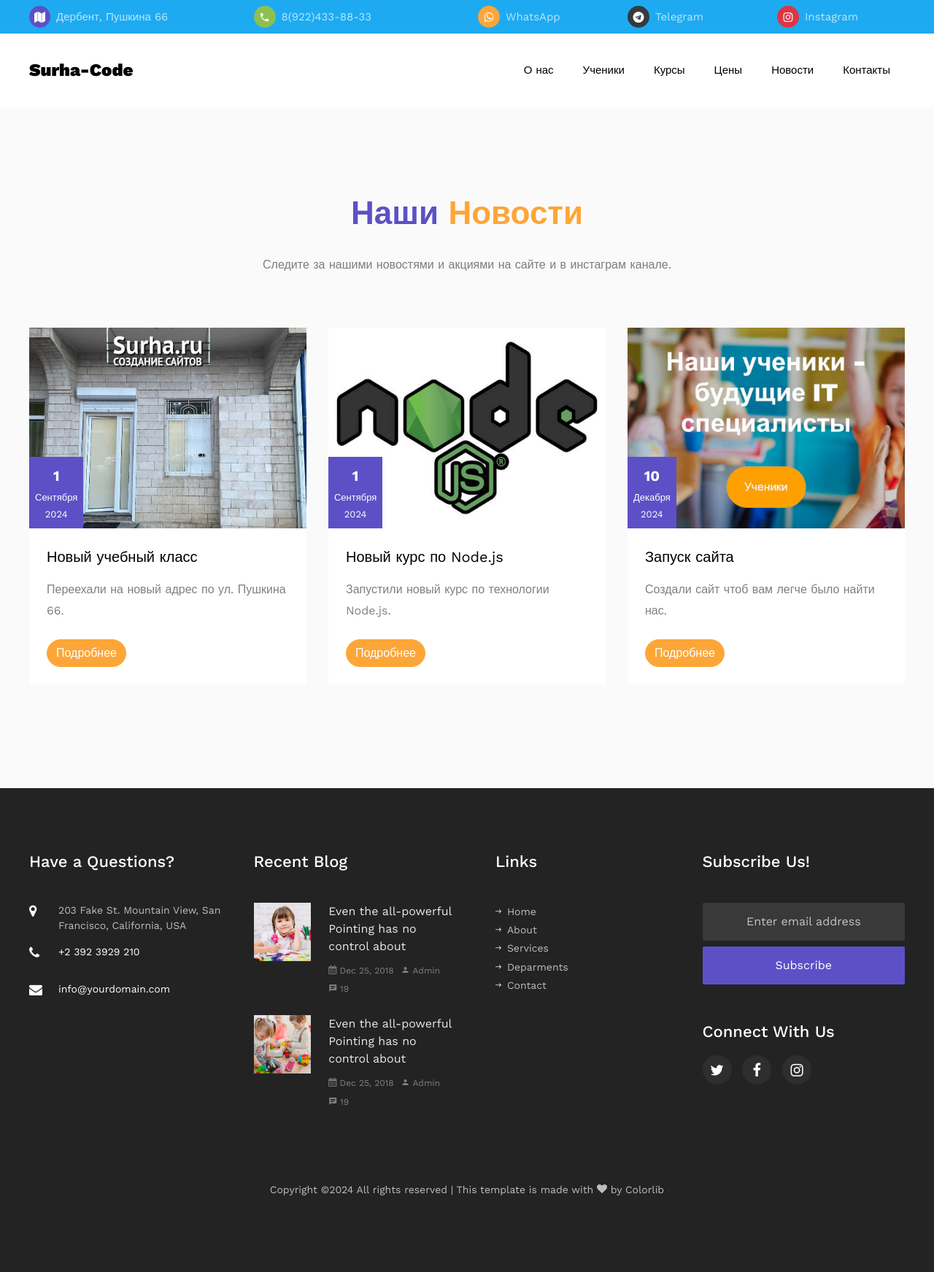
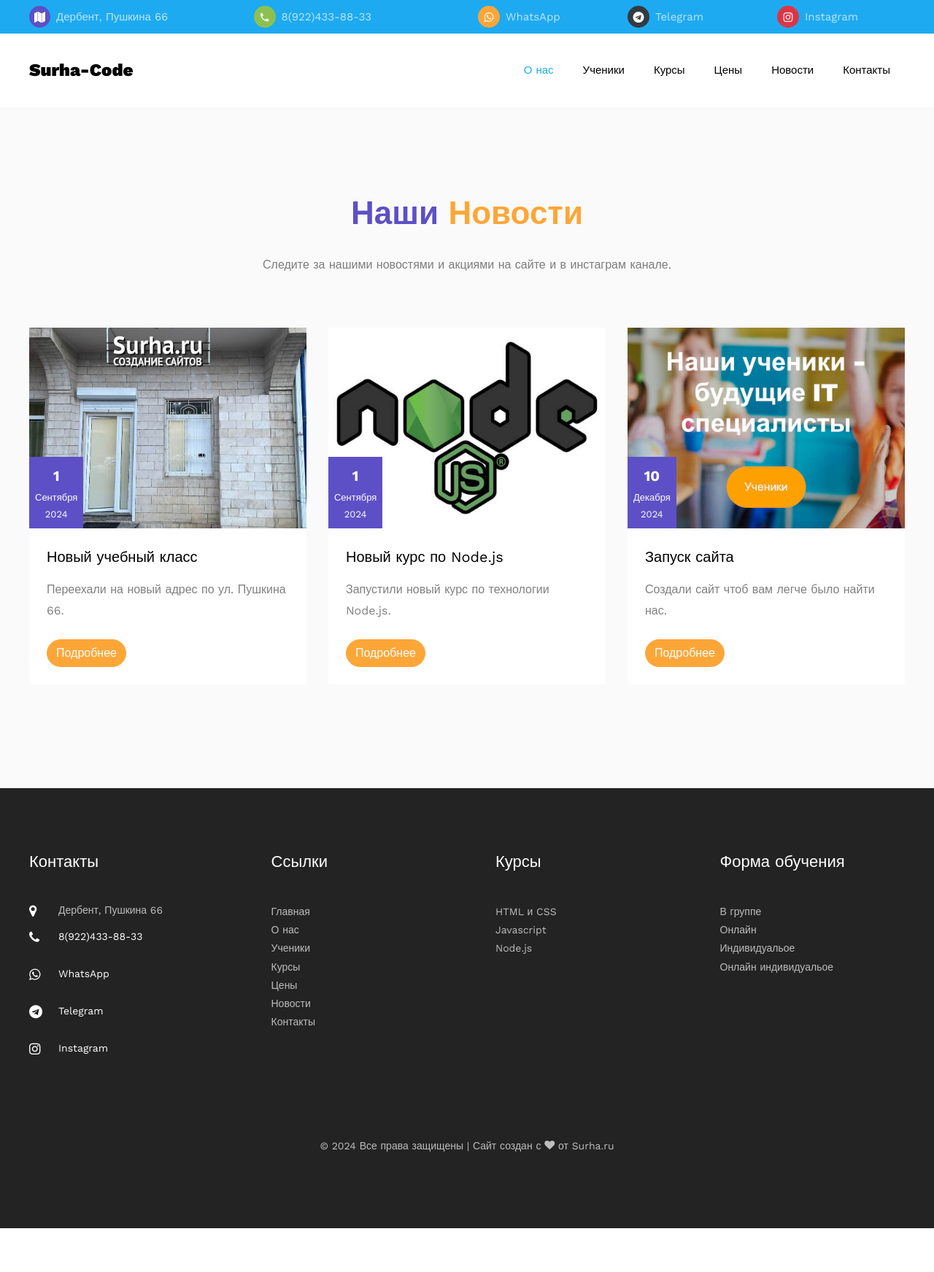
Before and after one commit to Surha05/surha-code, a PHP site: page /blog.php in a window 1280 px wide. Shown: the whole page at 73% size. After the commit the page ends 1683 px from the top, so only its background shows below. Run offline with PHP 8.4, Linux system fonts and the light colour scheme; some libraries are stand-ins or nearby versions; some web fonts are replaced.

Commit message:
правки на Главной

```diff
--- /dev/null
+++ b/css/surha.css
@@ -0,0 +1,4 @@
+.img-block {
+  display: block;
+  width: 100%;
+}
--- a/modules/footer/footer.php
+++ b/modules/footer/footer.php
@@ -3,71 +3,50 @@
 			<div class="row mb-5">
 				<div class="col-md-6 col-lg-3">
 					<div class="ftco-footer-widget mb-5">
-						<h2 class="ftco-heading-2">Have a Questions?</h2>
+						<h2 class="ftco-heading-2">Контакты</h2>
 						<div class="block-23 mb-3">
 							<ul>
-								<li><span class="icon icon-map-marker"></span><span class="text">203 Fake St. Mountain View, San Francisco, California, USA</span></li>
-								<li><a href="#"><span class="icon icon-phone"></span><span class="text">+2 392 3929 210</span></a></li>
-								<li><a href="#"><span class="icon icon-envelope"></span><span class="text">info@yourdomain.com</span></a></li>
+								<li><span class="icon icon-map-marker"></span><span class="text">Дербент, Пушкина 66</span></li>
+								<li><a href="tel:89224338833"><span class="icon icon-phone"></span><span class="text">8(922)433-88-33</span></a></li>
+								<li><a href="https://wa.me/79224338833"><span class="icon icon-whatsapp"></span><span class="text">WhatsApp</span></a></li>
+								<li><a href="https://t.me/Surha05"><span class="icon icon-telegram"></span><span class="text">Telegram</span></a></li>
+								<li><a href="https://www.instagram.com/surha_code/"><span class="icon icon-instagram"></span><span class="text">Instagram</span></a></li>
 							</ul>
 						</div>
 					</div>
 				</div>
 				<div class="col-md-6 col-lg-3">
-					<div class="ftco-footer-widget mb-5">
-						<h2 class="ftco-heading-2">Recent Blog</h2>
-						<div class="block-21 mb-4 d-flex">
-							<a class="blog-img mr-4" style="background-image: url(images/image_1.jpg);"></a>
-							<div class="text">
-								<h3 class="heading"><a href="#">Even the all-powerful Pointing has no control about</a></h3>
-								<div class="meta">
-									<div><a href="#"><span class="icon-calendar"></span> Dec 25, 2018</a></div>
-									<div><a href="#"><span class="icon-person"></span> Admin</a></div>
-									<div><a href="#"><span class="icon-chat"></span> 19</a></div>
-								</div>
-							</div>
-						</div>
-						<div class="block-21 mb-5 d-flex">
-							<a class="blog-img mr-4" style="background-image: url(images/image_2.jpg);"></a>
-							<div class="text">
-								<h3 class="heading"><a href="#">Even the all-powerful Pointing has no control about</a></h3>
-								<div class="meta">
-									<div><a href="#"><span class="icon-calendar"></span> Dec 25, 2018</a></div>
-									<div><a href="#"><span class="icon-person"></span> Admin</a></div>
-									<div><a href="#"><span class="icon-chat"></span> 19</a></div>
-								</div>
-							</div>
-						</div>
+					<div class="ftco-footer-widget mb-5 ml-md-4">
+						<h2 class="ftco-heading-2">Ссылки</h2>
+						<ul class="list-unstyled">
+							<li><a href="/">Главная</a></li>
+							<li><a href="/about.php">О нас</a></li>
+							<li><a href="/students.php">Ученики</a></li>
+							<li><a href="/courses.php">Курсы</a></li>
+							<li><a href="/prices.php">Цены</a></li>
+							<li><a href="/blog.php">Новости</a></li>
+							<li><a href="/contact.php">Контакты</a></li>
+						</ul>
 					</div>
 				</div>
 				<div class="col-md-6 col-lg-3">
 					<div class="ftco-footer-widget mb-5 ml-md-4">
-						<h2 class="ftco-heading-2">Links</h2>
+						<h2 class="ftco-heading-2">Курсы</h2>
 						<ul class="list-unstyled">
-							<li><a href="#"><span class="ion-ios-arrow-round-forward mr-2"></span>Home</a></li>
-							<li><a href="#"><span class="ion-ios-arrow-round-forward mr-2"></span>About</a></li>
-							<li><a href="#"><span class="ion-ios-arrow-round-forward mr-2"></span>Services</a></li>
-							<li><a href="#"><span class="ion-ios-arrow-round-forward mr-2"></span>Deparments</a></li>
-							<li><a href="#"><span class="ion-ios-arrow-round-forward mr-2"></span>Contact</a></li>
+							<li><a href="/courses.php">HTML и CSS</a></li>
+							<li><a href="/courses.php">Javascript</a></li>
+							<li><a href="/courses.php">Node.js</a></li>
 						</ul>
 					</div>
 				</div>
 				<div class="col-md-6 col-lg-3">
-					<div class="ftco-footer-widget mb-5">
-						<h2 class="ftco-heading-2">Subscribe Us!</h2>
-						<form action="#" class="subscribe-form">
-							<div class="form-group">
-								<input type="text" class="form-control mb-2 text-center" placeholder="Enter email address">
-								<input type="submit" value="Subscribe" class="form-control submit px-3">
-							</div>
-						</form>
-					</div>
-					<div class="ftco-footer-widget mb-5">
-						<h2 class="ftco-heading-2 mb-0">Connect With Us</h2>
-						<ul class="ftco-footer-social list-unstyled float-md-left float-lft mt-3">
-							<li class="ftco-animate"><a href="#"><span class="icon-twitter"></span></a></li>
-							<li class="ftco-animate"><a href="#"><span class="icon-facebook"></span></a></li>
-							<li class="ftco-animate"><a href="#"><span class="icon-instagram"></span></a></li>
+					<div class="ftco-footer-widget mb-5 ml-md-4">
+						<h2 class="ftco-heading-2">Форма обучения</h2>
+						<ul class="list-unstyled">
+							<li><a href="/courses.php">В группе</a></li>
+							<li><a href="/courses.php">Онлайн</a></li>
+							<li><a href="/courses.php">Индивидуальое</a></li>
+							<li><a href="/courses.php">Онлайн индивидуальое</a></li>
 						</ul>
 					</div>
 				</div>
@@ -75,11 +54,13 @@
 			<div class="row">
 				<div class="col-md-12 text-center">
 
-					<p><!-- Link back to Colorlib can't be removed. Template is licensed under CC BY 3.0. -->
-						Copyright &copy;<script>
+					<p>
+						&copy;
+						<script>
 							document.write(new Date().getFullYear());
-						</script> All rights reserved | This template is made with <i class="icon-heart" aria-hidden="true"></i> by <a href="https://colorlib.com" target="_blank">Colorlib</a>
-						<!-- Link back to Colorlib can't be removed. Template is licensed under CC BY 3.0. --></p>
+						</script>
+						Все права защищены | Сайт создан с <i class="icon-heart" aria-hidden="true"></i> от <a href="https://surha.ru" target="_blank">Surha.ru</a>
+					</p>
 				</div>
 			</div>
 		</div>
--- a/modules/head/head.php
+++ b/modules/head/head.php
@@ -1,5 +1,5 @@
 <head>
-  <title>Surha-code - школа программирования в Дербенте</title>
+  <title>Школа программирования Surha-code</title>
   <meta charset="utf-8">
   <meta name="viewport" content="width=device-width, initial-scale=1, shrink-to-fit=no">
   <meta name="robots" content="noindex" />
@@ -21,4 +21,5 @@
   <link rel="stylesheet" href="css/flaticon.css">
   <link rel="stylesheet" href="css/icomoon.css">
   <link rel="stylesheet" href="css/style.css">
+  <link rel="stylesheet" href="/css/surha.css">
 </head>
--- a/modules/header/nav.php
+++ b/modules/header/nav.php
@@ -2,17 +2,16 @@
 	<div class="container d-flex align-items-center">
 		<a class="navbar-brand" href="/">Surha-Code</a>
 		<button class="navbar-toggler" type="button" data-toggle="collapse" data-target="#ftco-nav" aria-controls="ftco-nav" aria-expanded="false" aria-label="Toggle navigation">
-				<span class="oi oi-menu"></span> Menu
+			<span class="oi oi-menu"></span>
 		</button>
 		<div class="collapse navbar-collapse" id="ftco-nav">
 			<ul class="navbar-nav ml-auto">
-					<!-- <li class="nav-item active"><a href="/" class="nav-link pl-0">Home</a></li> -->
-					<li class="nav-item"><a href="about.php" class="nav-link">О нас</a></li>
-					<li class="nav-item"><a href="students.php" class="nav-link">Ученики</a></li>
-					<li class="nav-item"><a href="courses.php" class="nav-link">Курсы</a></li>
-					<li class="nav-item"><a href="pricing.php" class="nav-link">Цены</a></li>
-					<li class="nav-item"><a href="blog.php" class="nav-link">Новости</a></li>
-					<li class="nav-item"><a href="contact.php" class="nav-link">Контакты</a></li>
+				<li class="nav-item active"><a href="/about.php" class="nav-link pl-0">О нас</a></li>
+				<li class="nav-item"><a href="/students.php" class="nav-link">Ученики</a></li>
+				<li class="nav-item"><a href="/courses.php" class="nav-link">Курсы</a></li>
+				<li class="nav-item"><a href="/prices.php" class="nav-link">Цены</a></li>
+				<li class="nav-item"><a href="/blog.php" class="nav-link">Новости</a></li>
+				<li class="nav-item"><a href="/contact.php" class="nav-link">Контакты</a></li>
 			</ul>
 		</div>
 	</div>
--- a/modules/header/top-block.php
+++ b/modules/header/top-block.php
@@ -29,7 +29,7 @@
           </div>
           <div class="col-lg-2 col-md-6 pr-4 d-flex topper align-items-center">
 
-            <div class="icon bg-danger mr-2 d-flex justify-content-center align-items-center"><span class="icon-instagram"></span></div><a href="https://t.me/Surha05" target="_blank">
+            <div class="icon bg-danger mr-2 d-flex justify-content-center align-items-center"><span class="icon-instagram"></span></div><a href="https://www.instagram.com/surha_code/" target="_blank">
               <span class="text">Instagram</span>
             </a>
           </div>
--- a/modules/prices/prices.php
+++ b/modules/prices/prices.php
@@ -11,7 +11,7 @@
 					<div class="pricing-entry bg-light pb-4 text-center">
 						<div>
 							<h3 class="mb-3">Занятия в группе</h3>
-							<p><span class="price">7000</span> <span class="per">/ месяц</span></p>
+							<p><span class="price">7000</span> <span class="per">&#8381; / месяц</span></p>
 						</div>
 						<div class="img" style="background-image: url(/images/slider/slide-01.jpg);"></div>
 						<div class="px-4">
@@ -24,7 +24,7 @@
 					<div class="pricing-entry bg-light pb-4 text-center">
 						<div>
 							<h3 class="mb-3">Онлайн</h3>
-							<p><span class="price">5000</span> <span class="per">/ месяц</span></p>
+							<p><span class="price">5000</span> <span class="per">&#8381; / месяц</span></p>
 						</div>
 						<div class="img" style="background-image: url(/images/slider/slide-02.jpg);"></div>
 						<div class="px-4">
@@ -37,7 +37,7 @@
 					<div class="pricing-entry bg-light active pb-4 text-center">
 						<div>
 							<h3 class="mb-3">Индивидуальное</h3>
-							<p><span class="price">от 10000</span> <span class="per">/ месяц</span></p>
+							<p><span class="price">от 10.000</span> <span class="per">&#8381; / месяц</span></p>
 						</div>
 						<div class="img" style="background-image: url(/images/bg/bg-01.jpg);"></div>
 						<div class="px-4">
--- a/pricing.php
+++ b/prices.php
@@ -1,12 +1,12 @@
 <!DOCTYPE html>
-<html lang="en">
+<html lang="ru">
 <?php
   include 'modules/head/head.php';
   include 'modules/header/top-block.php';
   include 'modules/header/nav.php';
   include 'modules/prices/prices.php';
   include 'modules/footer/footer.php';
-  ?>
+?>
   <!-- loader -->
   <div id="ftco-loader" class="show fullscreen"><svg class="circular" width="48px" height="48px"><circle class="path-bg" cx="24" cy="24" r="22" fill="none" stroke-width="4" stroke="#eeeeee"/><circle class="path" cx="24" cy="24" r="22" fill="none" stroke-width="4" stroke-miterlimit="10" stroke="#F96D00"/></svg></div>
 
```
Also changed, not shown: modules/callBack/callBack.php (+13 -10 lines), modules/teacher/teacher.php (+8 -6 lines), images/teacher/surha.jpg, images/teacher/surha2.jpg (added). Lines whose indentation alone changed are shown as unchanged.
